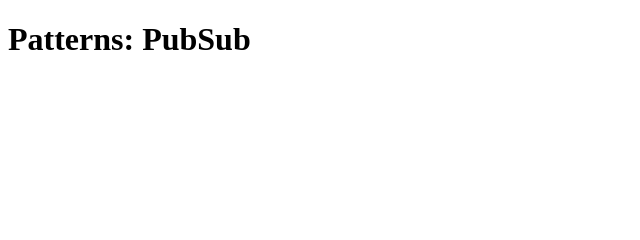
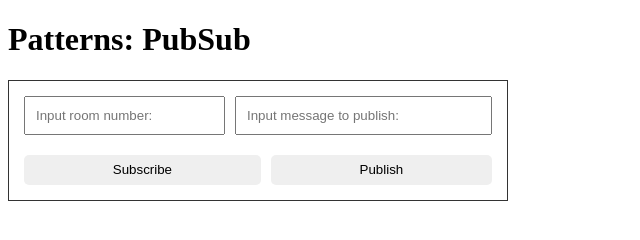
Before and after one commit to wsp-webben/PubSub-pattern, a plain HTML site: page index.html in a window 1280 px wide. Shown: the whole page, without its empty margins (0-640 px from the left). Drawn offline with Linux system fonts and the light colour scheme.

Commit message:
updated interface

```diff
--- a/index.html
+++ b/index.html
@@ -1,13 +1,85 @@
 <!DOCTYPE html>
 <html>
 <head>
-    <meta charset="utf-8">
-    <title>PubSub</title>
+  <meta charset="utf-8">
+  <title>PubSub</title>
+  <style>
+    * {
+      box-sizing: border-box;
+    }
+
+    .pubsub {
+      max-width: 500px;
+      padding: 10px;
+      border: 1px solid #333;
+    }
+
+    .pubsub__columns {
+      display: flex;
+      justify-content: space-between;
+    }
+
+    .pubsub__input {
+      margin: 5px;
+      padding: 10px;
+    }
+
+    .pubsub__input--wide {
+      flex-grow: 1;
+    }
+
+    .pubsub__subscribers {
+      margin-top: 10px;
+      column-count: 2;
+    }
+
+    .pubsub__label {
+      display: block;
+      padding: 5px;
+      font-size: 16px;
+      cursor: pointer;
+      border-radius: 5px;
+
+      transition: all 0.3s;
+    }
+
+    .pubsub__label:hover {
+      background-color: #eee;
+    }
+
+    .pubsub__button {
+      flex-grow: 1;
+      margin: 5px;
+      height: 30px;
+      border: 0;
+      cursor: pointer;
+      border-radius: 5px;
+      transition: all 0.2s;
+    }
+
+    .pubsub__button:hover {
+      background-color: #333;
+      color: #fff;
+    }
+
+  </style>
 </head>
 <body>
-    <h1>Patterns: PubSub</h1>
+  <h1>Patterns: PubSub</h1>
 
+  <div class="pubsub">
+    <div class="pubsub__columns">
+      <input class="pubsub__input" placeholder="Input room number:">
+      <input class="pubsub__input pubsub__input--wide" placeholder="Input message to publish:">
+    </div>
+    <div class="pubsub__subscribers">
 
-    <script type="text/javascript" src="dist/bundle.js"></script>
+    </div>
+    <div class="pubsub__columns">
+      <button class="pubsub__button js-subscribe">Subscribe</button>
+      <button class="pubsub__button js-publish">Publish</button>
+    </div>
+  </div>
+  <script type="text/javascript" src="dist/bundle.js"></script>
 </body>
 </html>
```
